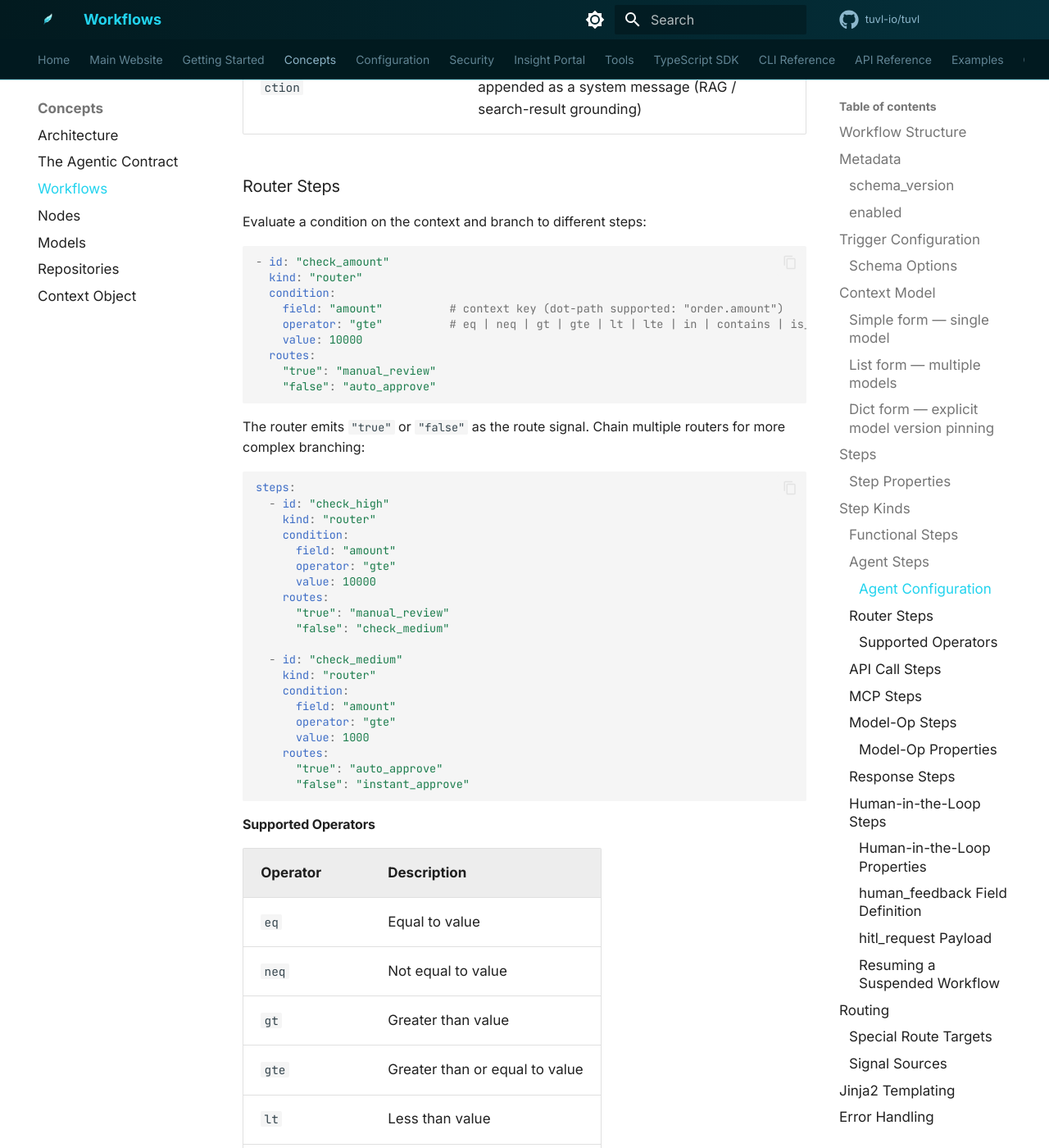
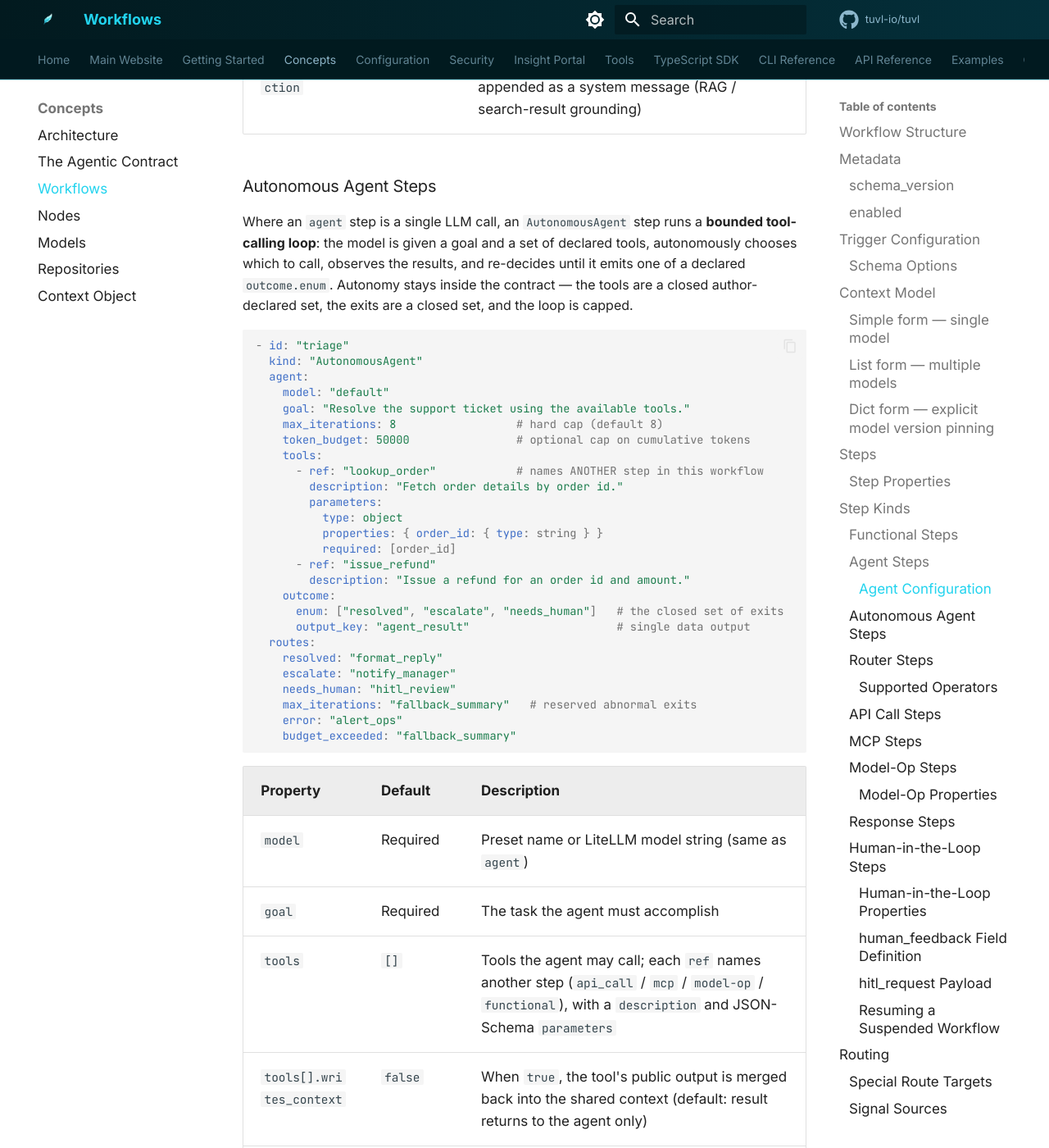
Before and after one commit to tuvl-io/docs, an MkDocs documentation site: the page built from docs/concepts/workflows.md, in a window 1280 px wide and 1400 px high, scrolled down 6832 px. Shown: the whole window at 82% size. Built offline with MkDocs 1.6.1 and Material for MkDocs 9.7.7, drawn with Linux system fonts in a browser that asks for light colours; comment, search, counter and statistics services are not loaded; the version menu is left out; some of the changed text lies outside the part shown.

Commit message:
docs: document AutonomousAgent and add the coding-agents guide
- New getting-started/coding-agents.md: how to generate tuvl configuration with
  AI coding agents using the scaffolded AGENTS.md + .agents/skills, including
  validation and testing of generated config.
- Add AutonomousAgent + the router `match:` switch to the closed-set lists
  (agentic-contract, workflows) and the workflow step-kind reference.
- Refresh shipped agent assets: AGENTS.txt step-kind catalogue, and regenerate
  skills.zip to include the build-autonomous-agent skill.
- project-structure: document AGENTS.md + .agents/skills/; link from index + README.

````diff
--- a/docs/assets/AGENTS.txt
+++ b/docs/assets/AGENTS.txt
@@ -34,6 +34,12 @@ When YAML isn't enough, you can create a custom `functional` Python node.
 - You **MUST** define explicit mapping for every non-default signal the step might emit in the step's `routes:` map.
 - If a signal is emitted that is not in `routes:` (and is not `default`), a `RuntimeError` is raised.
 
+## 5.1 Step Kinds (closed set)
+Use only these `kind:` values in workflow steps — never invent others:
+`functional`, `agent`, `AutonomousAgent`, `router`, `api_call`, `mcp`, `model-op`, `response`, `HumanInTheLoop`.
+- `agent` is a single LLM call. **`AutonomousAgent`** is a bounded tool-calling loop: the model autonomously picks tools (each `tools[].ref` names another step in the workflow), observes results, and re-decides until done. Map every `outcome.enum` value plus the reserved exits `max_iterations` / `budget_exceeded` / `error` in `routes:`.
+- `router` supports a multi-way `match:` switch (`match: { field: user.country }`) for data-driven branching — keep deterministic routing logic here, never push it into an agent.
+
 ## 6. PostgreSQL & Multi-tenancy
 - Every `ModelDefinition` creates a Postgres table and auto-generates CRUD endpoints.
 - Do not emit `tenant_id` fields or RLS (Row Level Security) clauses. The project is single-tenant only.
--- a/docs/concepts/workflows.md
+++ b/docs/concepts/workflows.md
@@ -183,7 +183,7 @@ steps:
 | Property | Required | Description |
 |----------|----------|-------------|
 | `id` | Yes | Unique identifier within the workflow |
-| `kind` | Yes | Step type: `functional`, `agent`, `router`, `api_call`, `mcp`, `model-op`, `response`, `HumanInTheLoop` |
+| `kind` | Yes | Step type: `functional`, `agent`, `AutonomousAgent`, `router`, `api_call`, `mcp`, `model-op`, `response`, `HumanInTheLoop` |
 | `runner` | For functional | Node name from `NODE_REGISTRY` |
 | `agent` | For agent | LLM configuration |
 | `routes` | No | Signal-to-step mapping |
@@ -262,6 +262,52 @@ Execute an LLM call with structured output:
 | `timeout` | `60` | Timeout in seconds |
 | `context_injection` | `[]` | List of context keys whose values are appended as a system message (RAG / search-result grounding) |
 
+### Autonomous Agent Steps
+
+Where an `agent` step is a single LLM call, an `AutonomousAgent` step runs a **bounded tool-calling loop**: the model is given a goal and a set of declared tools, autonomously chooses which to call, observes the results, and re-decides until it emits one of a declared `outcome.enum`. Autonomy stays inside the contract — the tools are a closed author-declared set, the exits are a closed set, and the loop is capped.
+
+```yaml
+- id: "triage"
+  kind: "AutonomousAgent"
+  agent:
+    model: "default"
+    goal: "Resolve the support ticket using the available tools."
+    max_iterations: 8                  # hard cap (default 8)
+    token_budget: 50000                # optional cap on cumulative tokens
+    tools:
+      - ref: "lookup_order"            # names ANOTHER step in this workflow
+        description: "Fetch order details by order id."
+        parameters:
+          type: object
+          properties: { order_id: { type: string } }
+          required: [order_id]
+      - ref: "issue_refund"
+        description: "Issue a refund for an order id and amount."
+    outcome:
+      enum: ["resolved", "escalate", "needs_human"]   # the closed set of exits
+      output_key: "agent_result"                      # single data output
+  routes:
+    resolved: "format_reply"
+    escalate: "notify_manager"
+    needs_human: "hitl_review"
+    max_iterations: "fallback_summary"   # reserved abnormal exits
+    error: "alert_ops"
+    budget_exceeded: "fallback_summary"
+```
+
+| Property | Default | Description |
+|----------|---------|-------------|
+| `model` | Required | Preset name or LiteLLM model string (same as `agent`) |
+| `goal` | Required | The task the agent must accomplish |
+| `tools` | `[]` | Tools the agent may call; each `ref` names another step (`api_call` / `mcp` / `model-op` / `functional`), with a `description` and JSON-Schema `parameters` |
+| `tools[].writes_context` | `false` | When `true`, the tool's public output is merged back into the shared context (default: result returns to the agent only) |
+| `outcome.enum` | `[]` | Closed set of exit signals; **every value must be mapped in `routes:`** |
+| `outcome.output_key` | `<id>_result` | Context key that receives the agent's final output |
+| `max_iterations` | `8` | Hard cap on loop turns |
+| `token_budget` | `null` | Optional hard cap on cumulative tokens |
+
+The reserved abnormal exits `max_iterations`, `budget_exceeded`, and `error` should also be mapped in `routes:`. For data-driven branching after an outcome, route into a deterministic [`router` with `match:`](#router-steps) — never push that logic into the agent.
+
 ### Router Steps
 
 Evaluate a condition on the context and branch to different steps:
@@ -278,7 +324,25 @@ Evaluate a condition on the context and branch to different steps:
     "false": "auto_approve"
 ```
 
-The router emits `"true"` or `"false"` as the route signal. Chain multiple routers for more complex branching:
+The router emits `"true"` or `"false"` as the route signal.
+
+For multi-way value branching (e.g. by country or tier), use the `match:` switch instead of `condition:`. It emits the stringified value of a field as the route signal, falling back to `default` when the value isn't mapped:
+
+```yaml
+- id: "route_by_country"
+  kind: "router"
+  match:
+    field: "user.country"     # dot-path supported
+  routes:
+    US: "resolve_us"
+    DE: "resolve_eu"
+    FR: "resolve_eu"
+    default: "resolve_other"  # any unmapped value lands here
+```
+
+This is the idiomatic way to add data-driven branching after an `AutonomousAgent` outcome — keep the deterministic logic in the router, not in the model.
+
+Chain multiple routers for more complex conditional branching:
 
 ```yaml
 steps:
--- a/mkdocs.yml
+++ b/mkdocs.yml
@@ -134,6 +134,7 @@ nav:
       - Installation: getting-started/installation.md
       - Quickstart: getting-started/quickstart.md
       - Project Structure: getting-started/project-structure.md
+      - Build with Coding Agents: getting-started/coding-agents.md
   - Concepts:
       - Architecture: concepts/architecture.md
       - The Agentic Contract: concepts/agentic-contract.md
````
Also changed, not shown: README.md (+2 -2 lines), docs/concepts/agentic-contract.md (+4 -1 lines), docs/getting-started/coding-agents.md (added, +123 -0 lines), docs/getting-started/project-structure.md (+4 -1 lines), docs/index.md (+1 -1 lines), 2 other files.
